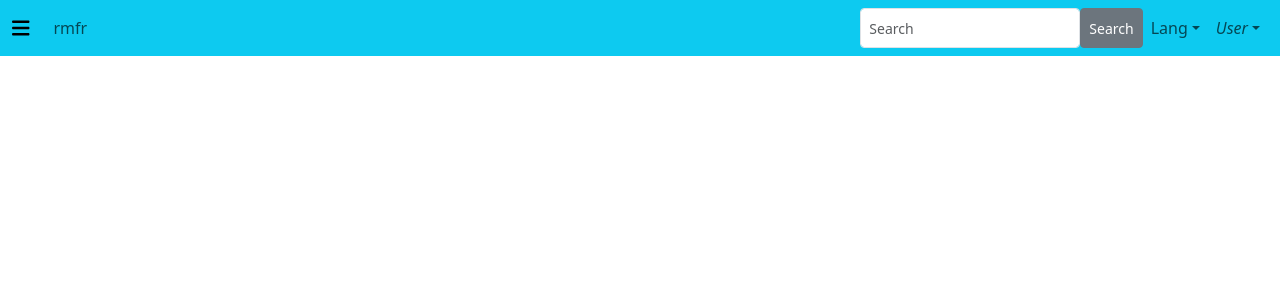
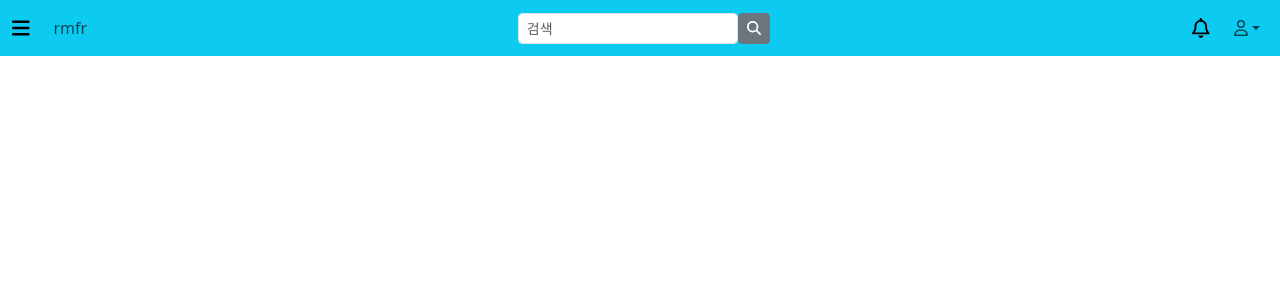
Before and after one commit to rasz60/rmfr, a Vue app in the folder frontend/: page / in a window 1280 px wide. Shown: the top 300 px of the page. Built offline with nearby package versions, Linux system fonts and the light colour scheme.

Commit message:
[20240523]메인페이지 작업중. - b-navbar-nav 태그 길이조절 방법 찾아보기
[작업순서]
1. 사이드바 컴포넌트 만들기.
2. 알람 컴포넌트 만들기.
3. 유저 컴포넌트 만들기.

```diff
--- a/frontend/src/components/layout/HeaderComponent.vue
+++ b/frontend/src/components/layout/HeaderComponent.vue
@@ -2,7 +2,7 @@
   <div>
     <b-navbar toggleable="lg" type="" variant="info">
       <b-navbar-brand href="#">
-        <div id="menuToggle">
+        <div id="menubar">
           <span class="toggleBtn" @click="fn_toggleMenu">
             <font-awesome-icon :icon="['fas', 'bars']" />
           </span>
@@ -16,24 +16,24 @@
           <b-nav-item href="/">rmfr</b-nav-item>
         </b-navbar-nav>
 
+        <b-navbar-nav class="ms-auto" center>
+          <b-nav-form width="30%">
+            <b-form-input size="sm" class="mr-sm-2" placeholder="검색"></b-form-input>
+
+            <b-button size="sm" class="my-2 my-sm-0" type="submit" ><font-awesome-icon :icon="['fas', 'magnifying-glass']" /></b-button>
+          </b-nav-form>
+        </b-navbar-nav>
+
         <!-- Right aligned nav items -->
         <b-navbar-nav class="ms-auto" right>
-          <b-nav-form>
-            <b-form-input size="sm" class="mr-sm-2" placeholder="Search"></b-form-input>
-            <b-button size="sm" class="my-2 my-sm-0" type="submit">Search</b-button>
-          </b-nav-form>
-
-          <b-nav-item-dropdown text="Lang" right>
-            <b-dropdown-item href="#">EN</b-dropdown-item>
-            <b-dropdown-item href="#">ES</b-dropdown-item>
-            <b-dropdown-item href="#">RU</b-dropdown-item>
-            <b-dropdown-item href="#">FA</b-dropdown-item>
-          </b-nav-item-dropdown>
+          <b-navbar-brand href="#">
+            <font-awesome-icon :icon="['far', 'bell']" />
+          </b-navbar-brand>
 
           <b-nav-item-dropdown right>
             <!-- Using 'button-content' slot -->
             <template #button-content>
-              <em>User</em>
+              <em><font-awesome-icon :icon="['far', 'user']" /></em>
             </template>
             <b-dropdown-item href="#">Profile</b-dropdown-item>
             <b-dropdown-item href="#">Sign Out</b-dropdown-item>
```
